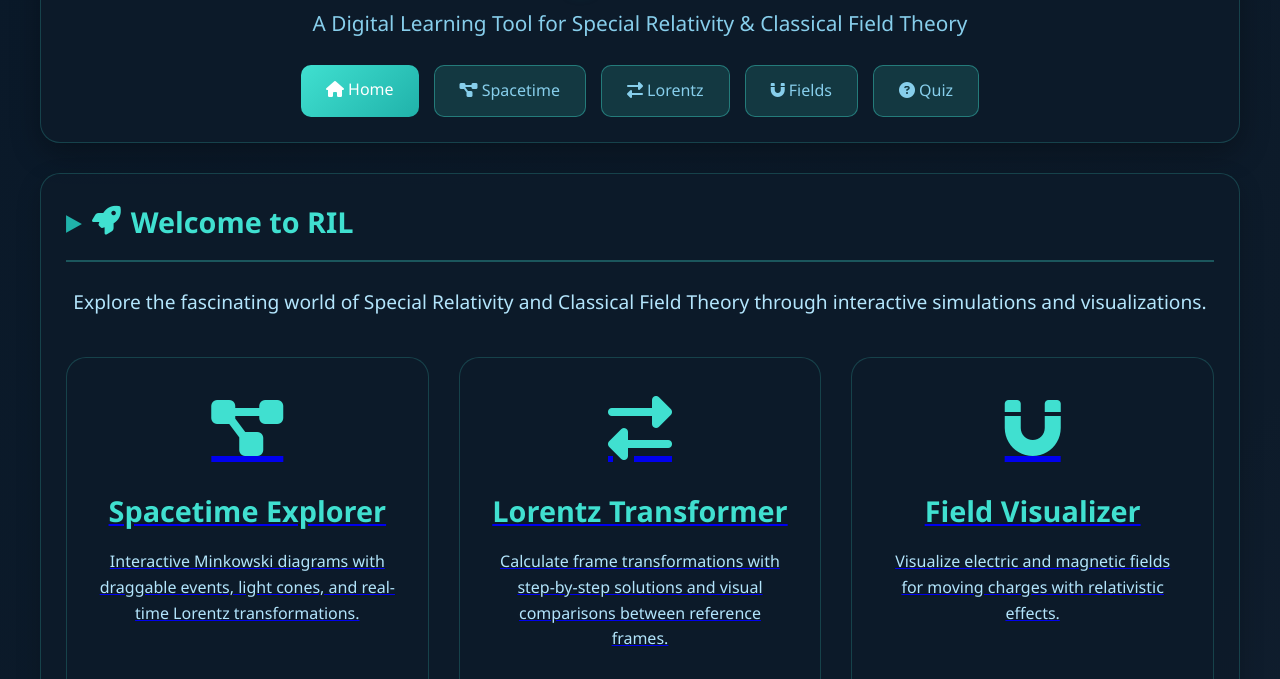
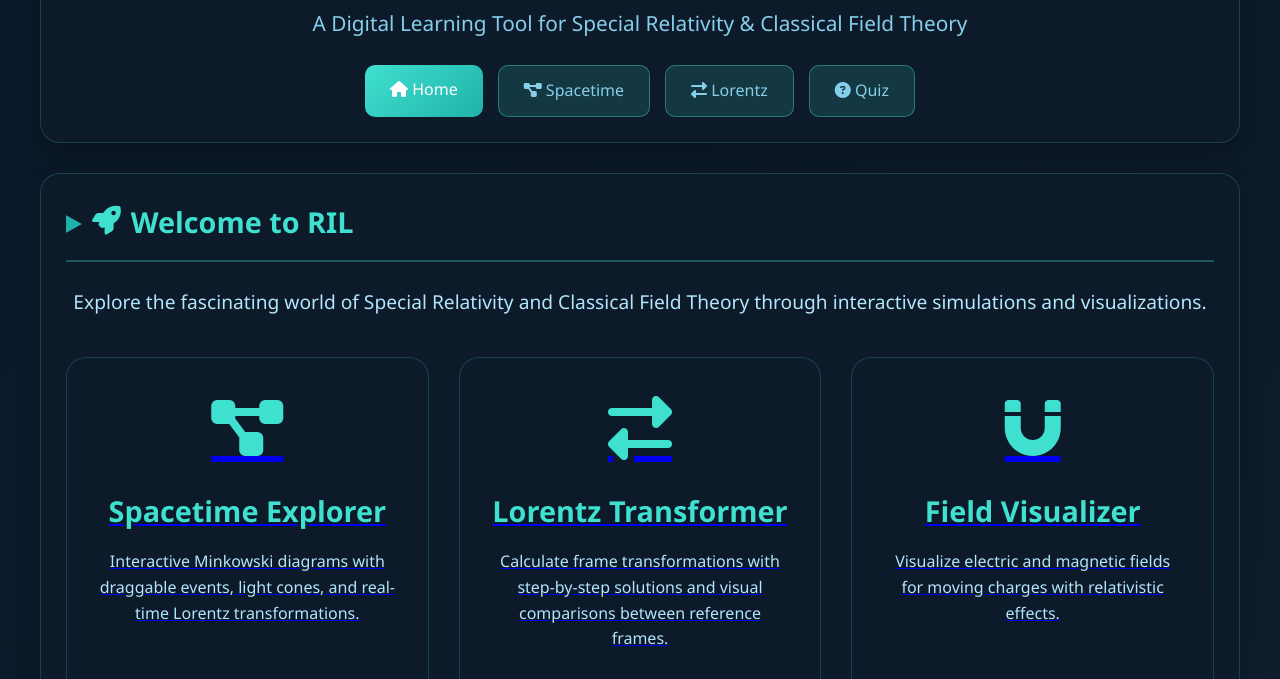
Before and after one commit to fitrifazlee/MUHAMMAD-FITRI-BIN-FADZLEE, a plain HTML site: page index.html in a window 1280 px wide. Shown: the part 121-800 px from the top of the page. Drawn offline with Linux system fonts and the light colour scheme.

Commit message:
Update index.html

```diff
--- a/index.html
+++ b/index.html
@@ -17,7 +17,6 @@
                 <a href="index.html" class="nav-btn active"><i class="fas fa-home"></i> Home</a>
                 <a href="spacetime.html" class="nav-btn"><i class="fas fa-project-diagram"></i> Spacetime</a>
                 <a href="lorentz.html" class="nav-btn"><i class="fas fa-exchange-alt"></i> Lorentz</a>
-                <a href="fields.html" class="nav-btn"><i class="fas fa-magnet"></i> Fields</a>
                 <a href="quiz.html" class="nav-btn"><i class="fas fa-question-circle"></i> Quiz</a>
             </div>
         </header>
```
